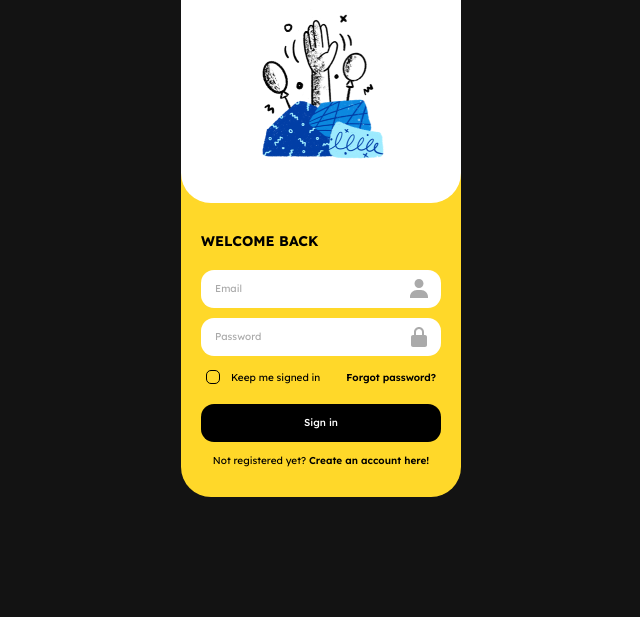
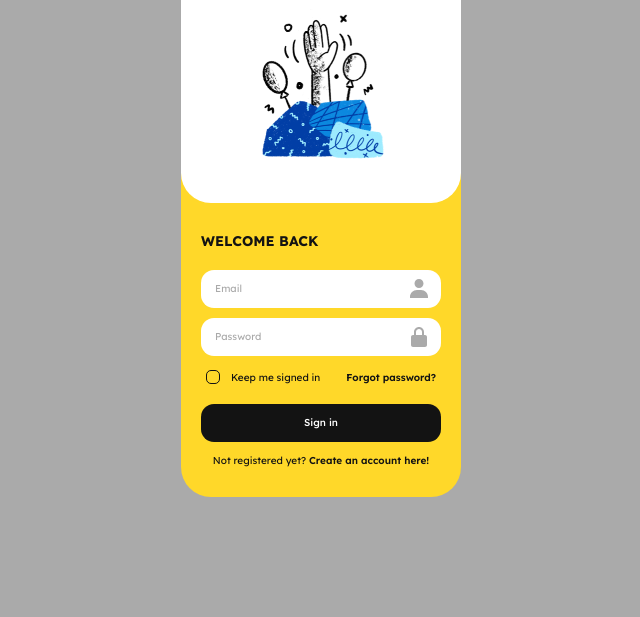
Before and after one commit to ElenaPodv/garno-card, a plain HTML site: page index.html in a window 1280 px wide. Shown: the part 183-800 px from the top of the page, without its empty margins (319-959 px from the left). Drawn offline with Linux system fonts and the light colour scheme.

Commit message:
feature: adds figma template and changes background-color

```diff
--- a/style.css
+++ b/style.css
@@ -14,10 +14,9 @@
 :root {
     --white-color: rgba(255, 255, 255, 1);
     --yellow-color: rgba(255, 216, 41, 1);
-    --blue-color: rgba(11, 136, 223, 1);
-    --grey-dark-color: rgba(19, 19, 19, 1 );
+    --blue-color: rgba(11, 136, 223, 1);;
     --grey-light-color: rgba(170, 170, 170, 1);
-   --black-color: rgba(0, 0, 0, 1);
+    --black-color: rgba(19, 19, 19, 1);
     --transition-all: all 0.3s ease;
 }
 
@@ -28,7 +27,7 @@ body {
     align-items: center;
     min-height: 100vh;
     color: var(--white-color);
-    background-color: var(--grey-dark-color);
+    background-color: var(--grey-light-color);
 }
 
 .card {
@@ -110,6 +109,8 @@ body {
     padding: 13px 14px;
     border: none;
     margin-bottom: 10px;
+    cursor: text;
+
 }
 
 .card__text-input::placeholder {
```
Also changed, not shown: 1 other file.
